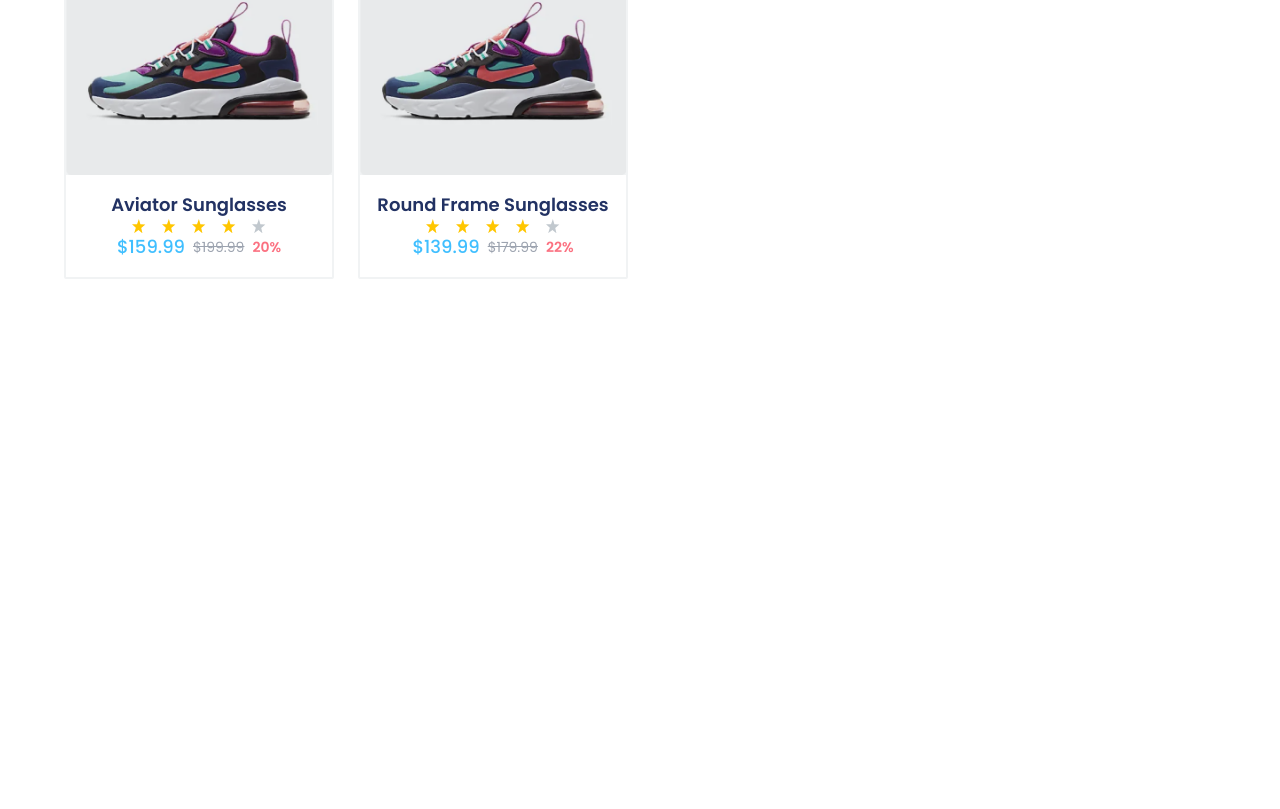
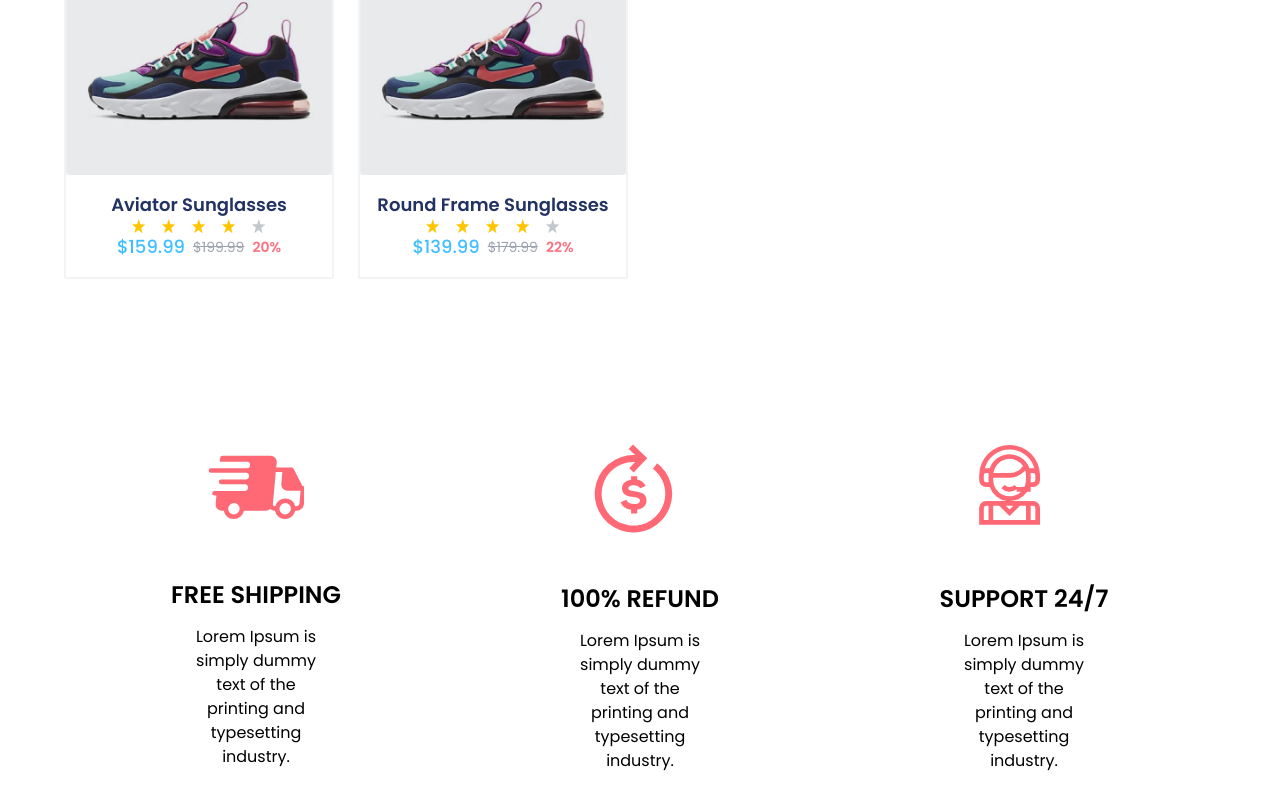
Before and after one commit to hienduong-agilityio/nextjs-training, a Next.js app in the folder practices/practice-one/: page / in a window 1280 px wide. Shown: the part 741-1550 px from the top of the page. Before the commit the page ends 1068 px from the top, so only its background shows below. Built offline with nearby package versions, Linux system fonts and the light colour scheme.

Commit message:
#15 feat: implement service component

```diff
--- a/practices/practice-one/src/app/page.tsx
+++ b/practices/practice-one/src/app/page.tsx
@@ -1,7 +1,12 @@
-import { ProductTabs } from '@/components';
+import { ProductTabs, Service } from '@/components';
 
 const Homepage = () => {
-  return <ProductTabs />;
+  return (
+    <div>
+      <ProductTabs />
+      <Service />
+    </div>
+  );
 };
 
 export default Homepage;
--- /dev/null
+++ b/practices/practice-one/src/components/Service/index.tsx
@@ -0,0 +1,22 @@
+// Components
+import { ServiceCard } from '@/components';
+
+// Mock
+import { serviceData } from '@/mocks';
+
+export const Service = () => {
+  return (
+    <section className="pb-12 pt-20 lg:pb-[90px] lg:pt-[120px]">
+      <div className="flex flex-wrap">
+        {serviceData.map((service) => (
+          <ServiceCard
+            key={service.title}
+            title={service.title}
+            details={service.details}
+            icon={service.icon}
+          />
+        ))}
+      </div>
+    </section>
+  );
+};
--- a/practices/practice-one/src/components/index.ts
+++ b/practices/practice-one/src/components/index.ts
@@ -3,6 +3,8 @@ export { default as SearchBox } from './SearchBox';
 export * from './SearchBox';
 export * from './ProductTab';
 export { default as ProductCard } from './ProductCard';
+export * from './Service';
+export * from './Service/ServiceCard';
 
 // Common
 export * from './common';
--- a/practices/practice-one/src/icons/ShippingIcon.tsx
+++ b/practices/practice-one/src/icons/ShippingIcon.tsx
@@ -9,12 +9,11 @@ export const ShippingIcon = ({
   <svg
     xmlns="http://www.w3.org/2000/svg"
     width={size}
-    height={size}
-    viewBox="0 0 100 100"
+    viewBox="0 0 100 65"
     fill="none"
     {...props}
   >
-    <g transform="translate(50, 50) scale(0.9) translate(-50, -50)">
+    <g transform="translate(50, 50) scale(1) translate(-50, -50)">
       <path
         fill={color}
         d="M101.46 33.921v-.056a2.312 2.312 0 0 0-2.316-2.276h-.609l-9.41-18.18a2.312 2.312 0 0 0-2.063-1.245H71.004l.612-4.857A6.599 6.599 0 0 0 64.964.001h-49.84a2.463 2.463 0 0 0-2.438 2.22l-.503 4h28.4a3.236 3.236 0 0 1 3.252 3.34 3.446 3.446 0 0 1-3.426 3.338h-9.472v.014H3.127a2.437 2.437 0 0 0-2.422 2.358 2.288 2.288 0 0 0 2.3 2.363h36.823a3.46 3.46 0 0 1 2.94 3.532 3.693 3.693 0 0 1-3.647 3.575H13.74a2.461 2.461 0 0 0-2.448 2.389 2.31 2.31 0 0 0 2.322 2.389h25.089a3.461 3.461 0 0 1 2.987 3.527 3.692 3.692 0 0 1-3.671 3.577H6.82a2.462 2.462 0 0 0-2.447 2.389A2.31 2.31 0 0 0 6.696 41.4h2.087l-.816 8.542a6.599 6.599 0 0 0 6.651 7.305h1.802a10.404 10.404 0 0 0 10.295 8.613 11.106 11.106 0 0 0 10.746-8.613h22.467a7.612 7.612 0 0 0 4.886-1.831 6.639 6.639 0 0 0 4.651 1.831h.37A10.404 10.404 0 0 0 80.13 65.86a11.106 11.106 0 0 0 10.745-8.613h1.48a7.832 7.832 0 0 0 7.638-7.001l1.453-16.092v-.066c0-.022.006-.065.007-.099.002-.034.007-.049.007-.068ZM26.84 61.087a5.784 5.784 0 0 1-5.806-5.962 6.161 6.161 0 0 1 6.118-5.962 5.783 5.783 0 0 1 5.805 5.962 6.16 6.16 0 0 1-6.117 5.962Zm53.417 0a5.785 5.785 0 0 1-5.806-5.962 6.16 6.16 0 0 1 6.118-5.962 5.782 5.782 0 0 1 5.806 5.962 6.16 6.16 0 0 1-6.118 5.962Zm14.99-11.15a2.871 2.871 0 0 1-2.766 2.537h-1.6a10.404 10.404 0 0 0-10.183-8.08 11.109 11.109 0 0 0-10.61 8.08h-.492a2.025 2.025 0 0 1-1.524-.64 2.054 2.054 0 0 1-.503-1.592l3.008-33.316h6.905L76.39 29.058a6.6 6.6 0 0 0 6.651 7.307h13.431l-1.224 13.572Z"
--- a/practices/practice-one/src/mocks/index.ts
+++ b/practices/practice-one/src/mocks/index.ts
@@ -1 +1,2 @@
 export * from './product';
+export * from './service';
--- /dev/null
+++ b/practices/practice-one/src/mocks/service.tsx
@@ -0,0 +1,22 @@
+import { RefundIcon, ShippingIcon, SupportIcon } from '@/icons';
+
+export const serviceData = [
+  {
+    title: 'FREE SHIPPING',
+    details:
+      'Lorem Ipsum is simply dummy text of the printing and typesetting industry.',
+    icon: <ShippingIcon size={100} className="w-24 h-24" />,
+  },
+  {
+    title: '100% REFUND',
+    details:
+      'Lorem Ipsum is simply dummy text of the printing and typesetting industry.',
+    icon: <RefundIcon size={100} />,
+  },
+  {
+    title: 'SUPPORT 24/7',
+    details:
+      'Lorem Ipsum is simply dummy text of the printing and typesetting industry.',
+    icon: <SupportIcon size={100} />,
+  },
+];
```
